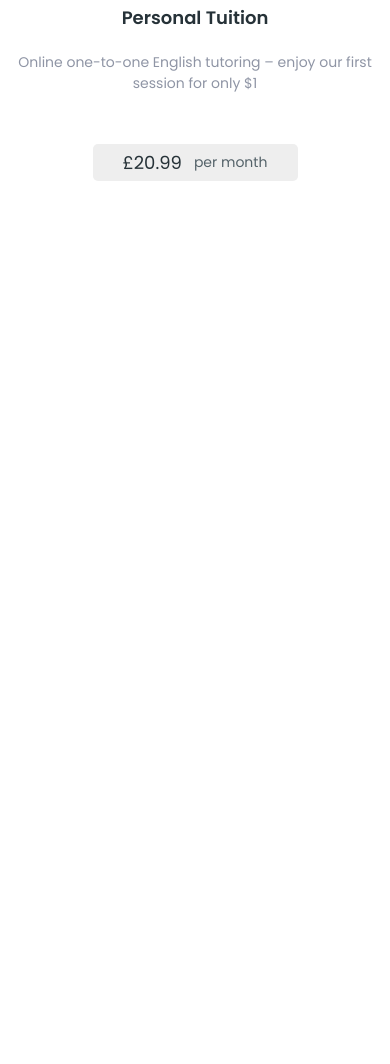
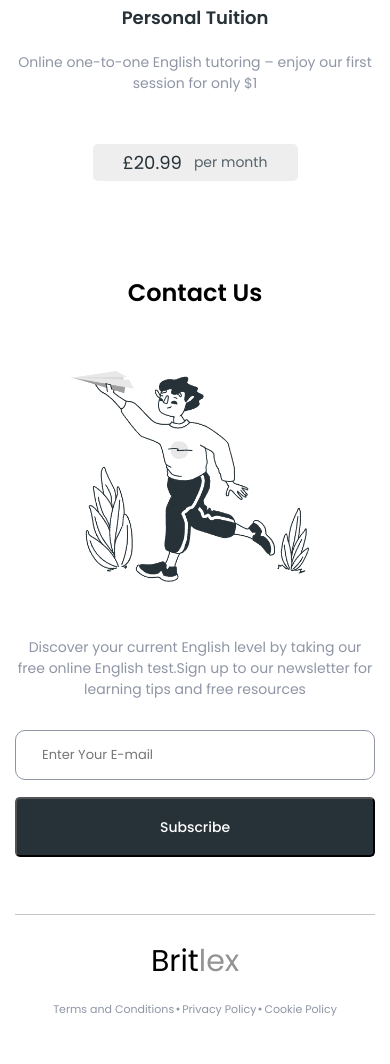
Before and after one commit to kuroptew/school-language, a website: page src/index.html in a window 390 px wide. Shown: the part 5395-6459 px from the top of the page. Before the commit the page ends 5576 px from the top, so only its background shows below. Drawn offline with nearby package versions, Linux system fonts and the light colour scheme; files that its build step writes are made by us from their sources.

Commit message:
add adaptive contacts section and footer

```diff
--- a/src/index.html
+++ b/src/index.html
@@ -180,10 +180,10 @@
           </li>
         </ul>
       </section>
-      <!-- <section class="contacts" id="contacts">
+      <section class="contacts" id="contacts">
         <img src="./img/contacts/boy.png" alt="Boy" class="contacts__img" />
         <div class="contacts__wrapper">
-          <h2 class="title title_fz48">Contact Us</h2>
+          <h2 class="title title_fz48 contacts__title">Contact Us</h2>
           <p class="contacts__descr">
             Discover your current English level by taking our free online English test.Sign up to our newsletter for
             learning tips and free resources
@@ -207,7 +207,7 @@
             <a href="#" class="footer__link">Cookie Policy</a>
           </li>
         </ul>
-      </footer> -->
+      </footer>
     </div>
     <script src="js/script.js"></script>
   </body>
--- a/src/scss/blocks/_buttons.scss
+++ b/src/scss/blocks/_buttons.scss
@@ -43,7 +43,7 @@
   }
 
   &_subscribe {
-    padding: 25px 80px;
+    padding: 12px 80px;
     min-height: 80px;
     font-size: 20px;
     line-height: 30px;
--- a/src/scss/blocks/_contacts.scss
+++ b/src/scss/blocks/_contacts.scss
@@ -1,5 +1,5 @@
 .contacts {
-  padding-top: 257px;
+  padding-top: 260px;
   padding-bottom: 133px;
   display: flex;
   justify-content: space-between;
@@ -7,6 +7,12 @@
 
   &__wrapper {
     max-width: 776px;
+  }
+
+  &__img {
+    width: 477px;
+    height: 429px;
+    object-fit: cover;
   }
 
   &__descr {
--- a/src/scss/blocks/_footer.scss
+++ b/src/scss/blocks/_footer.scss
@@ -1,5 +1,6 @@
 .footer {
   padding-top: 30px;
+  padding-bottom: 58px;
   display: flex;
   justify-content: space-between;
   align-items: center;
--- a/src/scss/blocks/_form.scss
+++ b/src/scss/blocks/_form.scss
@@ -1,6 +1,7 @@
 .form {
   display: flex;
   align-items: center;
+
   &__input {
     width: 450px;
     padding: 27px 33px;
--- a/src/scss/blocks/_media.scss
+++ b/src/scss/blocks/_media.scss
@@ -37,6 +37,13 @@
       min-height: 80px;
       font-size: 24px;
       line-height: 36px;
+    }
+
+    &_subscribe {
+      padding: 12px 18px;
+      min-height: 60px;
+      font-size: 16px;
+      line-height: 24px;
     }
   }
 
@@ -237,6 +244,60 @@
       }
     }
   }
+
+  .contacts {
+    padding-top: 128px;
+    padding-bottom: 170px;
+
+    &__img {
+      width: 312px;
+      height: 281px;
+    }
+
+    &__wrapper {
+      max-width: 530px;
+    }
+
+    &__descr {
+      margin-top: 4px;
+      font-size: 16px;
+      line-height: 24px;
+    }
+
+    &__form {
+      margin-top: 52px;
+    }
+  }
+
+  .form {
+    &__input {
+      padding: 20px;
+      width: 323px;
+      font-size: 14px;
+      line-height: 18px;
+    }
+  }
+
+  .footer {
+    padding: 24px 0;
+
+    &__list {
+      gap: 20px;
+    }
+
+    &__item {
+      &:not(:first-of-type) {
+        &::before {
+          left: -10px;
+        }
+      }
+    }
+
+    &__link {
+      font-size: 16px;
+      line-height: 24px;
+    }
+  }
 }
 
 @media screen and (max-width: 991px) {
@@ -345,6 +406,14 @@
       min-height: 65px;
       font-size: 18px;
       line-height: 27px;
+    }
+
+    &_subscribe {
+      width: 145px;
+      padding: 12px 15px;
+      min-height: 50px;
+      font-size: 13px;
+      line-height: 20px;
     }
   }
 
@@ -492,6 +561,66 @@
       font-size: 22px;
     }
   }
+
+  .contacts {
+    padding-top: 65px;
+    padding-bottom: 112px;
+
+    &__img {
+      width: 233px;
+      height: 210px;
+    }
+
+    &__wrapper {
+      max-width: 435px;
+    }
+
+    &__descr {
+      margin-top: 4px;
+      font-size: 14px;
+      line-height: 21px;
+    }
+
+    &__form {
+      margin-top: 26px;
+    }
+  }
+
+  .form {
+    &__input {
+      padding: 16px 24px;
+      width: 283px;
+      font-size: 12px;
+      line-height: 16px;
+    }
+
+    &__btn {
+      margin-left: 6px;
+    }
+  }
+
+  .footer {
+    padding: 16px 0;
+
+    &__list {
+      gap: 14px;
+    }
+
+    &__item {
+      &:not(:first-of-type) {
+        &::before {
+          left: -7px;
+          width: 5px;
+          height: 5px;
+        }
+      }
+    }
+
+    &__link {
+      font-size: 13px;
+      line-height: 20px;
+    }
+  }
 }
 
 @media screen and (max-width: 766px) {
@@ -554,6 +683,15 @@
     &_big {
       width: 305px;
       min-height: 75px;
+    }
+
+    &_subscribe {
+      width: 40%;
+      margin-left: 0;
+      min-height: 60px;
+      padding: 12px 18px;
+      font-size: 16px;
+      line-height: 20px;
     }
   }
 
@@ -704,6 +842,71 @@
       }
     }
   }
+
+  .contacts {
+    position: relative;
+    padding-top: 163px;
+    padding-bottom: 144px;
+    flex-direction: column;
+
+    &__img {
+      order: 1;
+      position: absolute;
+      top: 326px;
+      width: 358px;
+      height: 322px;
+    }
+
+    &__wrapper {
+      order: 0;
+      flex-direction: column;
+      max-width: 100%;
+    }
+
+    &__title {
+      text-align: center;
+    }
+
+    &__descr {
+      margin-top: 439px;
+      font-size: 16px;
+      line-height: 24px;
+      text-align: center;
+    }
+
+    &__form {
+      margin-top: 60px;
+    }
+  }
+
+  .form {
+    justify-content: space-between;
+
+    &__input {
+      width: 58%;
+      padding: 20px;
+      font-size: 13px;
+      line-height: 18px;
+    }
+  }
+
+  .footer {
+    padding: 24px 0;
+
+    &__item {
+      &:not(:first-of-type) {
+        &::before {
+          width: 4px;
+          height: 4px;
+        }
+      }
+    }
+
+    &__link {
+      font-size: 12px;
+      line-height: 18px;
+    }
+  }
 }
 
 @media screen and (max-width: 574px) {
@@ -762,6 +965,13 @@
       height: 60px;
       font-size: 16px;
       line-height: 24px;
+    }
+
+    &_subscribe {
+      padding: 20px;
+      font-size: 14px;
+      line-height: 16px;
+      width: 100%;
     }
   }
 
@@ -920,4 +1130,65 @@
       }
     }
   }
+
+  .contacts {
+    padding-top: 72px;
+    padding-bottom: 57px;
+
+    &__img {
+      top: 190px;
+      width: 253px;
+      height: 228px;
+    }
+
+    &__descr {
+      margin-top: 304px;
+      font-size: 14px;
+      line-height: 21px;
+      text-align: center;
+    }
+
+    &__form {
+      margin-top: 30px;
+    }
+  }
+
+  .form {
+    flex-direction: column;
+    justify-content: space-between;
+
+    &__input {
+      padding: 15px 26px;
+      width: 100%;
+    }
+
+    &__btn {
+      margin-top: 17px;
+    }
+  }
+
+  .footer {
+    flex-direction: column;
+    padding: 24px 0 46px 0;
+
+    &__list {
+      margin-top: 15px;
+      gap: 8px;
+    }
+
+    &__item {
+      &:not(:first-of-type) {
+        &::before {
+          left: -4px;
+          width: 3px;
+          height: 3px;
+        }
+      }
+    }
+
+    &__link {
+      font-size: 11px;
+      line-height: 17px;
+    }
+  }
 }
```
Also changed, not shown: dist/css/style.min.css, dist/index.html.
